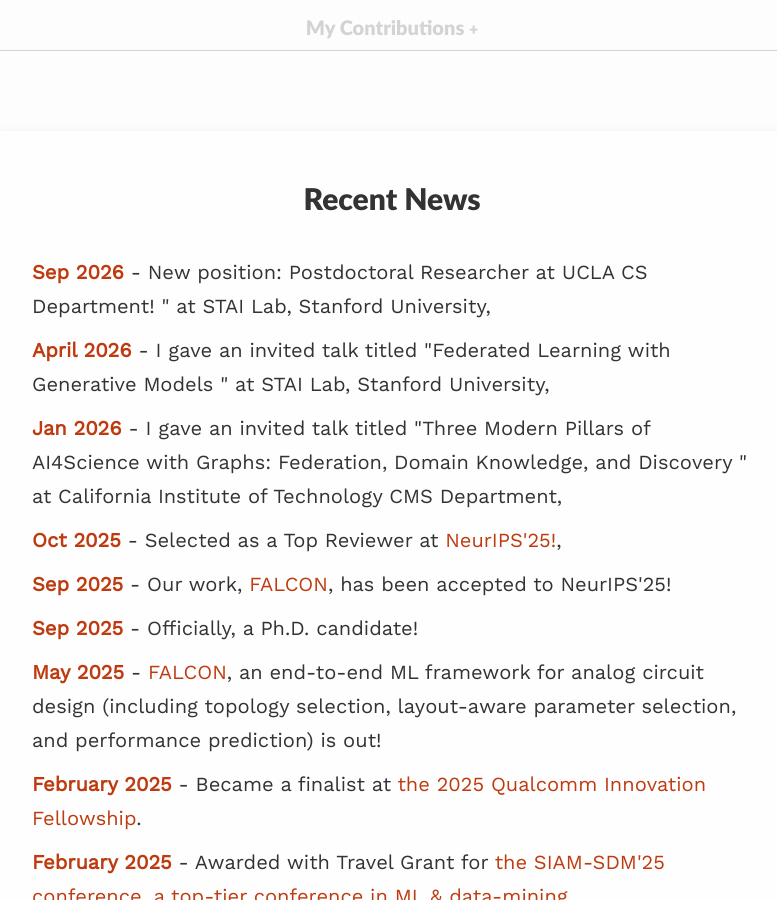
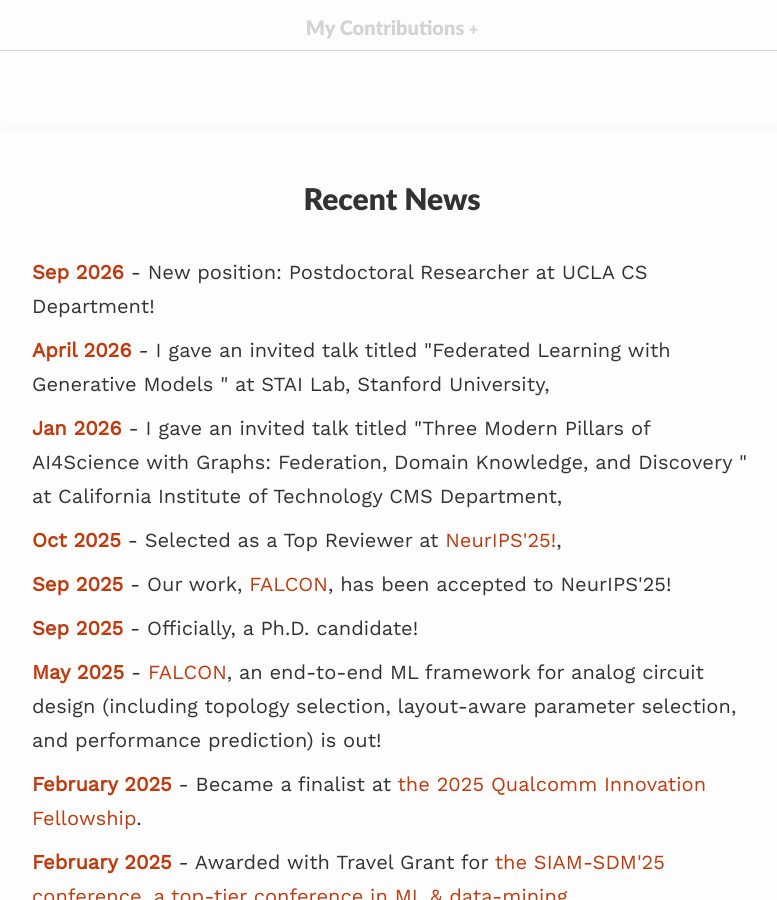
Before and after one commit to emirceyani/emirceyani.github.io, a Jekyll site: the page built from index.md, in a window 1280 px wide and 900 px high, scrolled down 1227 px. Shown: the whole window, without its empty margins (248-1025 px from the left). Built offline with Jekyll 4.4.1, drawn with Linux system fonts in a browser that asks for light colours.

Commit message:
update index.md typo

```diff
--- a/index.md
+++ b/index.md
@@ -57,8 +57,7 @@ published: true
 <div class="news" style="margin-top: 2em;">
 <h2>Recent News</h2>
 <ul>
-<li><span class="news-date">Sep 2026</span> - New position: Postdoctoral Researcher at UCLA CS Department!
-" at STAI Lab, Stanford University, </li>
+<li><span class="news-date">Sep 2026</span> - New position: Postdoctoral Researcher at UCLA CS Department! </li>
 <li><span class="news-date">April 2026</span> - I gave an invited talk titled "Federated Learning with Generative Models
 " at STAI Lab, Stanford University, </li>
 <li><span class="news-date">Jan 2026</span> - I gave an invited talk titled "Three Modern Pillars of AI4Science with Graphs:
```
